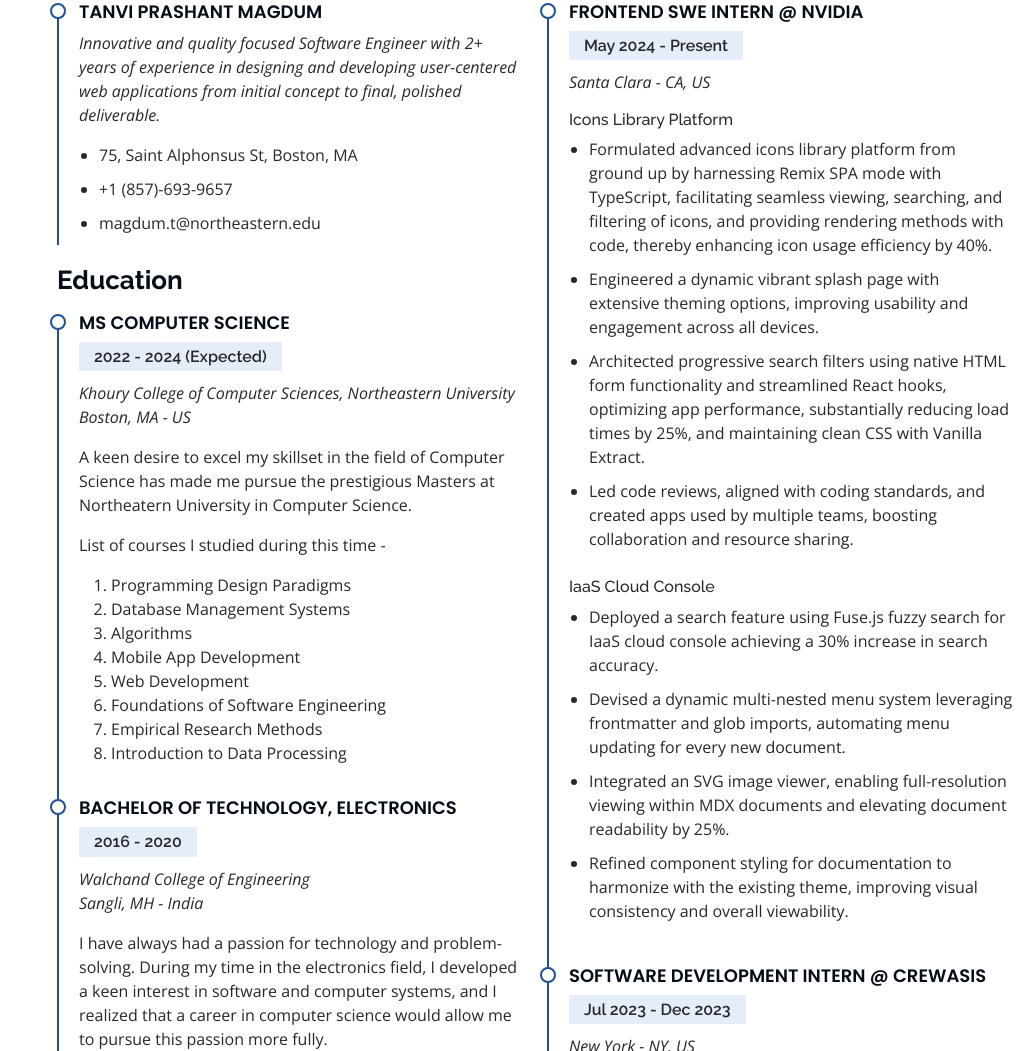
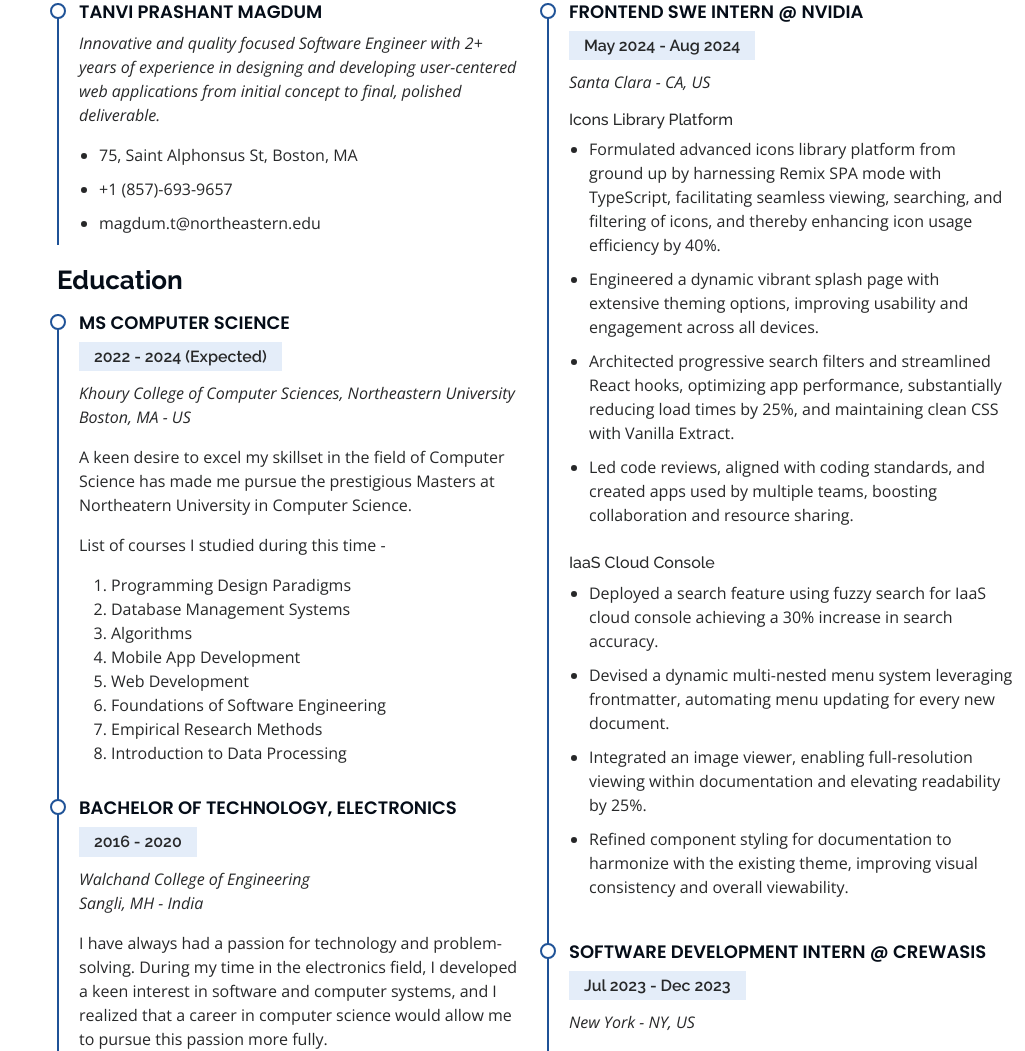
Before and after one commit to tanvimagdum/Portfolio, a plain HTML site: page index.html in a window 1280 px wide. Shown: the part 2990-4041 px from the top of the page, without its empty margins (255-1280 px from the left). Drawn offline with nearby package versions, Linux system fonts and the light colour scheme.

Commit message:
job update

```diff
--- a/index.html
+++ b/index.html
@@ -387,20 +387,20 @@
             <h3 class="resume-title">Professional Experience</h3>
             <div class="resume-item">
               <h4>Frontend SWE Intern @ NVIDIA</h4>
-              <h5>May 2024 - Present</h5>
+              <h5>May 2024 - Aug 2024</h5>
               <p><em>Santa Clara - CA, US </em></p>
               <h6>Icons Library Platform</h6>
               <ul>
-                <li>Formulated advanced icons library platform from ground up by harnessing Remix SPA mode with TypeScript, facilitating seamless viewing, searching, and filtering of icons, and providing rendering methods with code, thereby enhancing icon usage efficiency by 40%.</li>
+                <li>Formulated advanced icons library platform from ground up by harnessing Remix SPA mode with TypeScript, facilitating seamless viewing, searching, and filtering of icons, and thereby enhancing icon usage efficiency by 40%.</li>
                 <li>Engineered a dynamic vibrant splash page with extensive theming options, improving usability and engagement across all devices.</li>
-                <li>Architected progressive search filters using native HTML form functionality and streamlined React hooks, optimizing app performance, substantially reducing load times by 25%, and maintaining clean CSS with Vanilla Extract.</li>
+                <li>Architected progressive search filters and streamlined React hooks, optimizing app performance, substantially reducing load times by 25%, and maintaining clean CSS with Vanilla Extract.</li>
                 <li>Led code reviews, aligned with coding standards, and created apps used by multiple teams, boosting collaboration and resource sharing.</li>
               </ul>
               <h6>IaaS Cloud Console</h6>
               <ul>
-                <li>Deployed a search feature using Fuse.js fuzzy search for IaaS cloud console achieving a 30% increase in search accuracy.</li>
-                <li>Devised a dynamic multi-nested menu system leveraging frontmatter and glob imports, automating menu updating for every new document.</li>
-                <li>Integrated an SVG image viewer, enabling full-resolution viewing within MDX documents and elevating document readability by 25%.</li>
+                <li>Deployed a search feature using fuzzy search for IaaS cloud console achieving a 30% increase in search accuracy.</li>
+                <li>Devised a dynamic multi-nested menu system leveraging frontmatter, automating menu updating for every new document.</li>
+                <li>Integrated an image viewer, enabling full-resolution viewing within documentation and elevating readability by 25%.</li>
                 <li>Refined component styling for documentation to harmonize with the existing theme, improving visual consistency and overall viewability.</li>
               </ul>
             </div>
```
